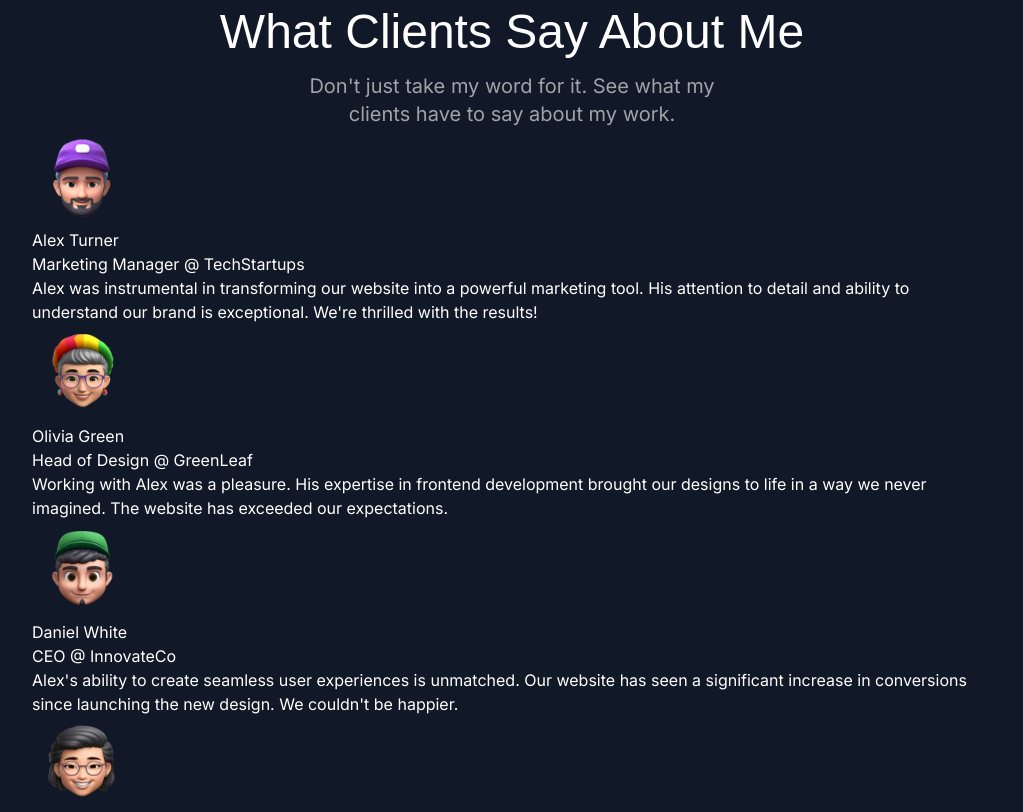
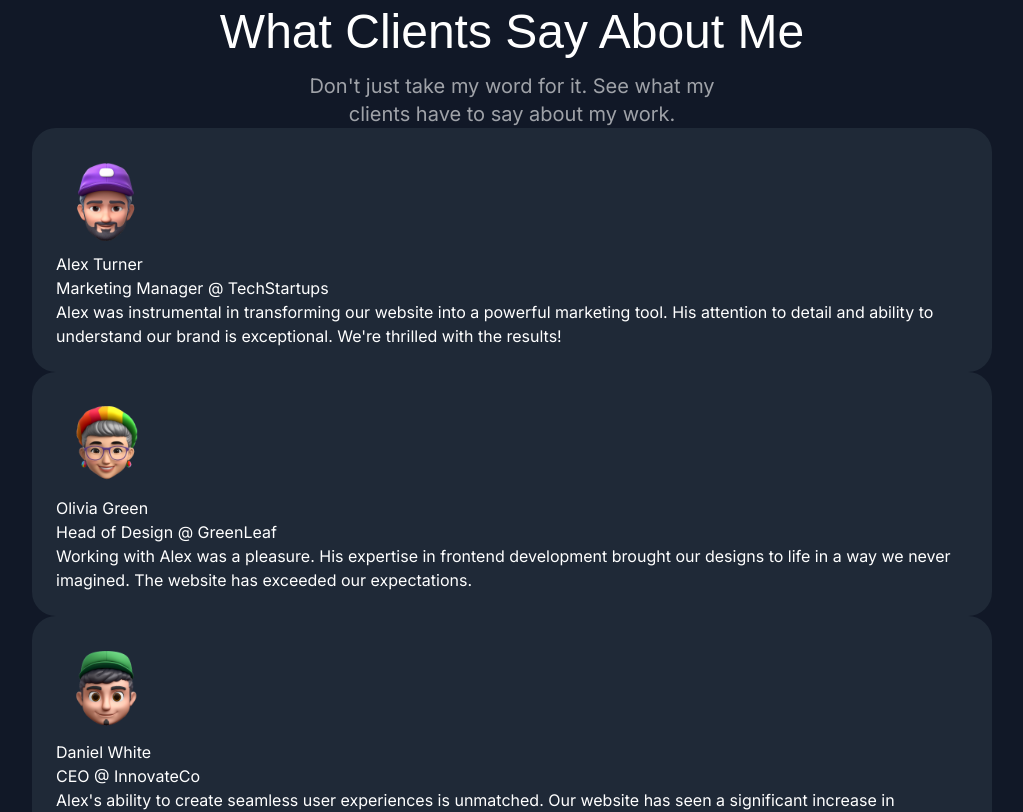
Before and after one commit to MorhafGhziel/frontend-tribe-portofolio, a Next.js app: page / in a window 1280 px wide. Shown: the part 3300-4112 px from the top of the page, without its empty margins (128-1151 px from the left). Built offline with nearby package versions, Linux system fonts and the light colour scheme; a web font is replaced by a local one.

Commit message:
added a background and styled it to the testmonial map

```diff
--- a/src/sections/Testimonials.tsx
+++ b/src/sections/Testimonials.tsx
@@ -51,7 +51,7 @@ export const TestimonialsSection = () => {
         />
         <div>
           {testimonials.map((testimonial) => (
-            <div key={testimonial.name}>
+            <div key={testimonial.name} className="bg-gray-800 rounded-3xl p-6">
               <Image src={testimonial.avatar} alt={testimonial.name} />
               <div>{testimonial.name}</div>
               <div>{testimonial.position}</div>
```
